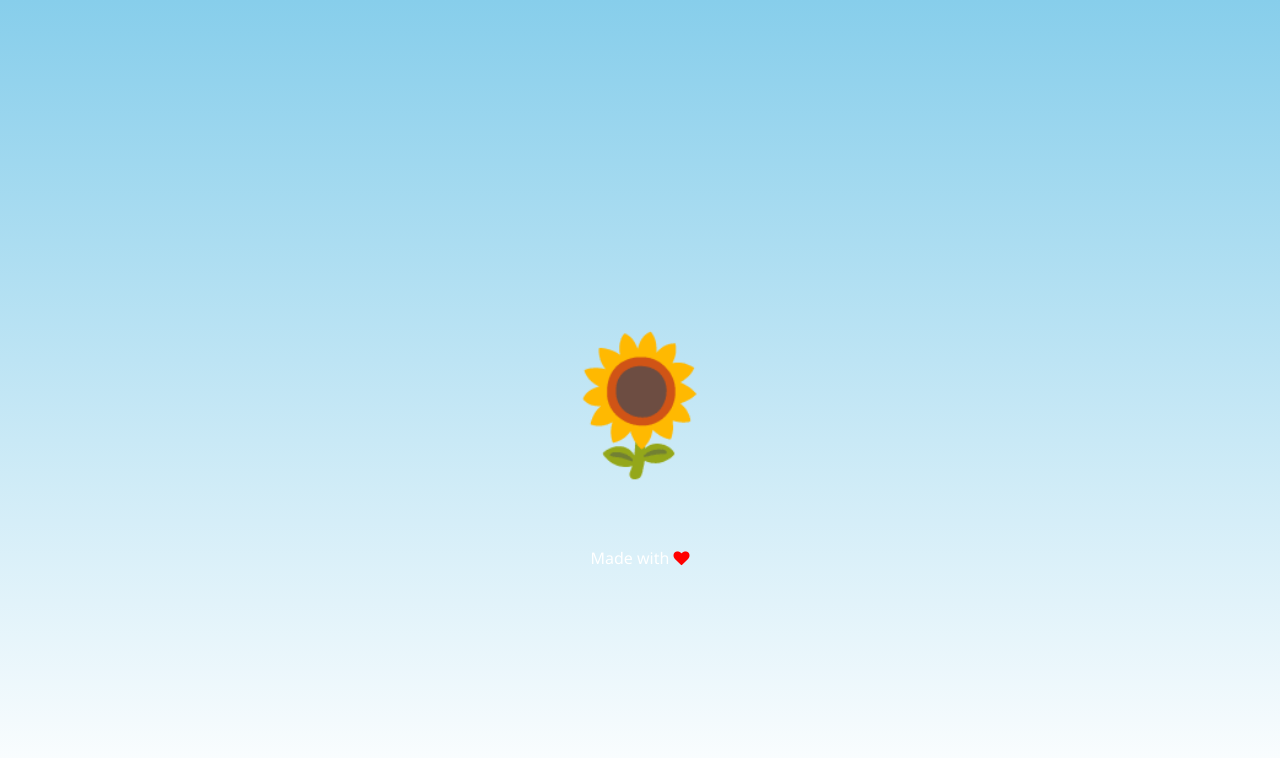
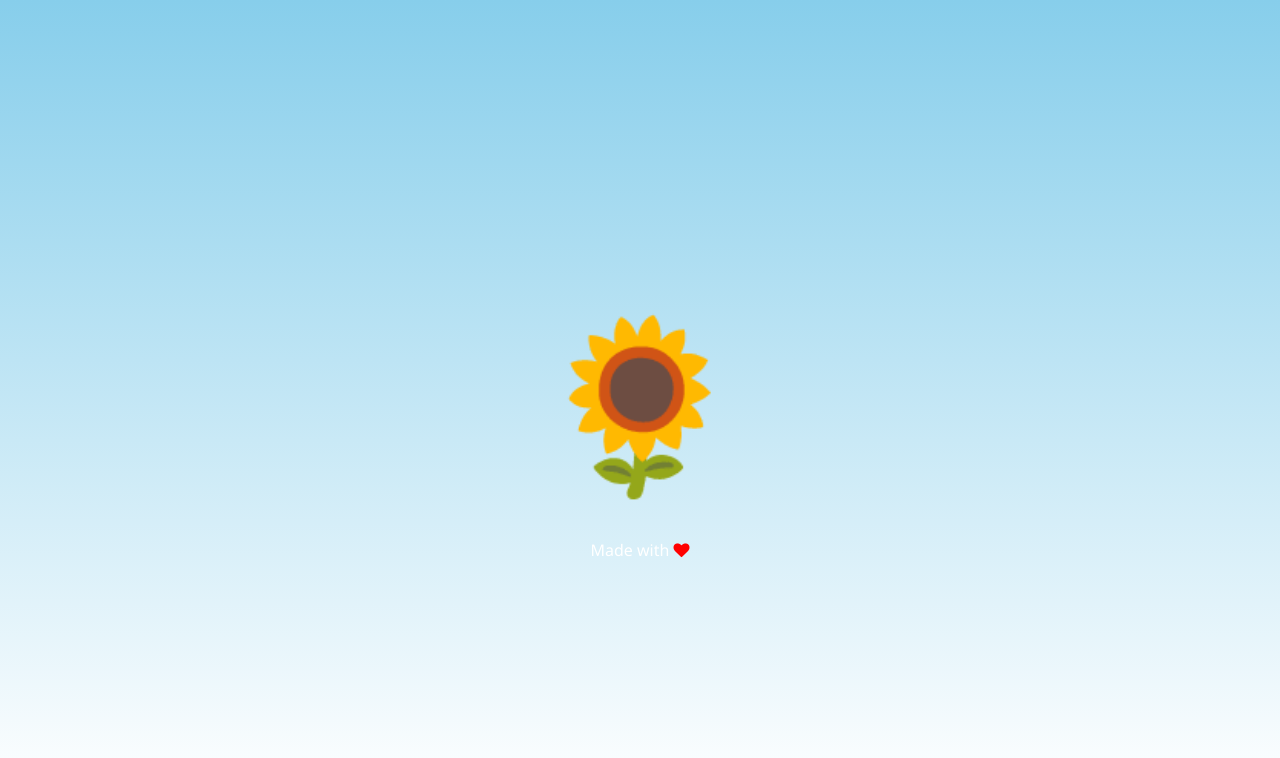
Before and after one commit to omsapate/sunflower-site, a plain HTML site: page index.html in a window 1280 px wide. Drawn offline with nearby package versions, Linux system fonts and the light colour scheme.

Commit message:
Update styles.css

```diff
--- a/styles.css
+++ b/styles.css
@@ -20,9 +20,9 @@ body {
 }
 
 .sunflower {
-  font-size: 8rem;
-  display: inline-block;
   cursor: default;
+  font-size: 10rem;
+  line-height: 1;
 }
 
 .fa{
```
